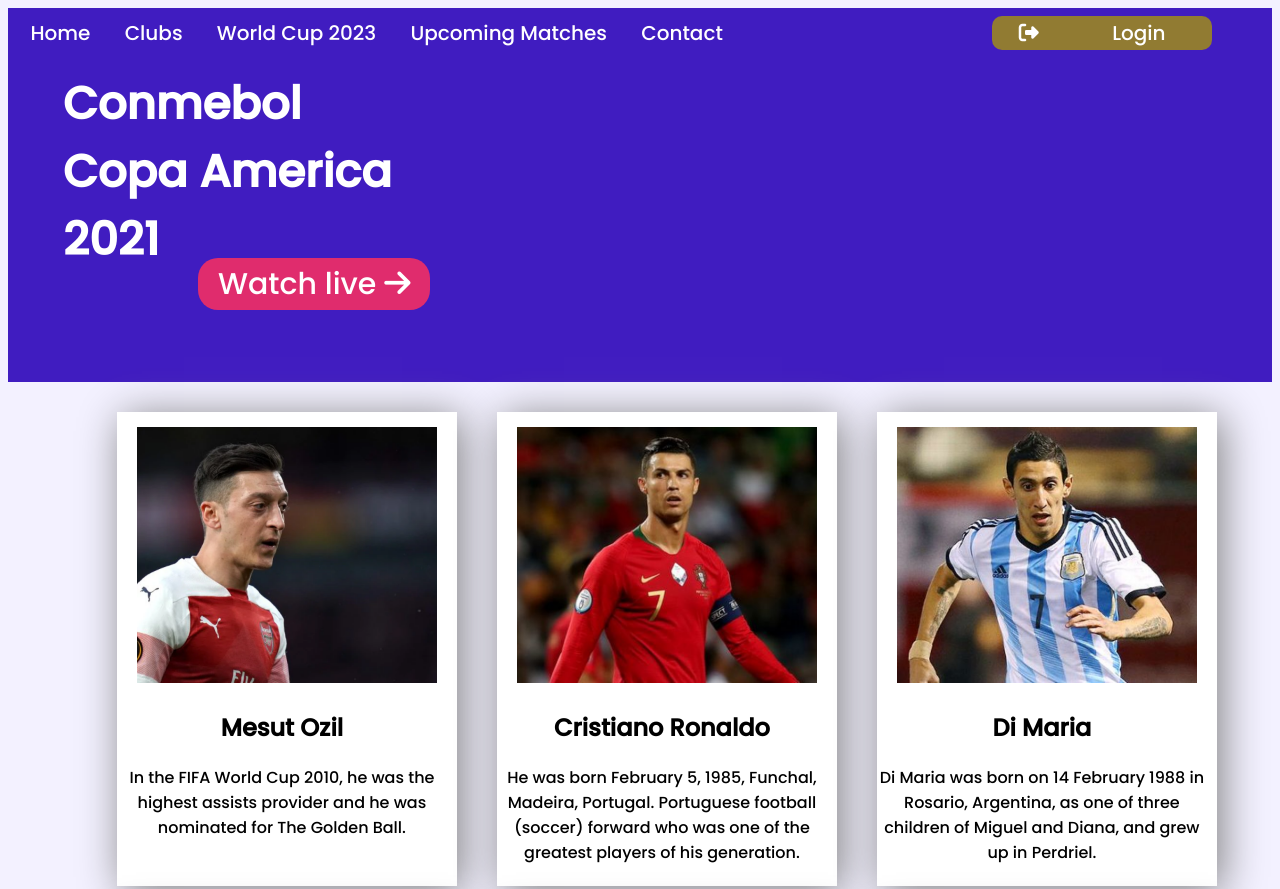
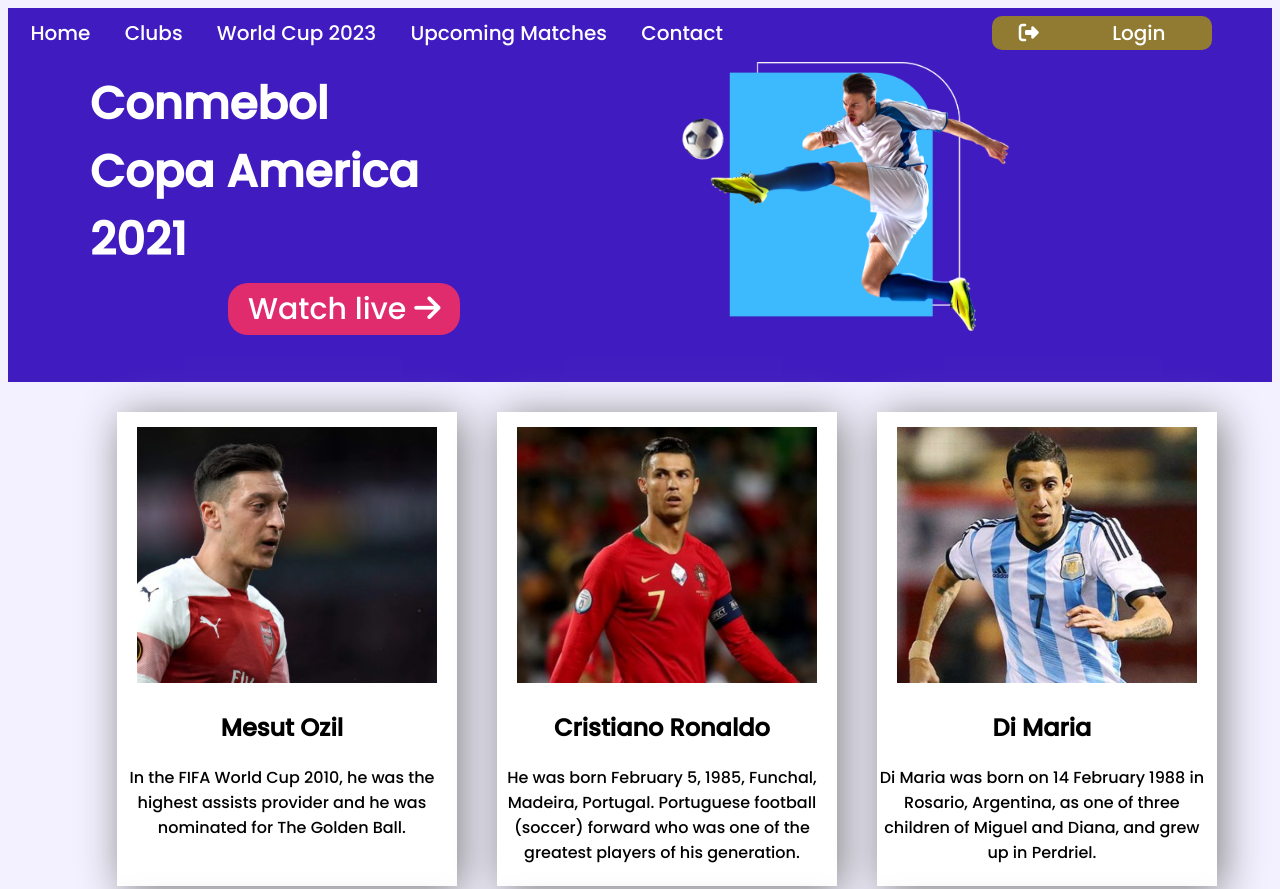
Before and after one commit to md-abu-hanif/secound-assignment, a plain HTML site: page index.html in a window 1280 px wide. Shown: the top 889 px of the page. Drawn offline with Linux system fonts and the light colour scheme.

Commit message:
Alhamdulillah

```diff
--- a/index.html
+++ b/index.html
@@ -20,7 +20,6 @@
 
 <body>
     <section class="banner">
-        <div>
         <!---------
                Header Start
                             -------->
@@ -38,17 +37,17 @@
                     <a href="">Login</a>
                 </span>
             </div>
+        </header>
+
 
         <div class="title">
             <h1>
                 Conmebol Copa America 2021
             </h1>
             <br>
+            <img src="images/players/banner.png" alt="">
         </div>
         <a class="live" href="">Watch live <i class="fas fa-arrow-right"></i></a>
-
-            </header>
-        </div>
     </section>
 
     <!---------
--- a/styles/style.css
+++ b/styles/style.css
@@ -52,6 +52,14 @@
     border-radius: 10px;
 }
 
+.title{
+    display: flex;
+    justify-content: space-around;
+    align-items: center;
+    padding-top: 0px;
+
+}
+
 .title h1{
     width: 27%;
     position: relative;
@@ -60,13 +68,17 @@
     word-wrap: wrap;
     text-align: left;
     color: white;
-    padding-left: 55px;
+    padding-left: 20px;
+}
+.title img{
+    width: 330px;
+    padding-right: 200px;
 }
 
 .live{
     position: relative;
-    left: 190px;
-    bottom: 100px;
+    left: 220px;
+    bottom: 50px;
     font-size: 30px;
     padding: 5px 20px;
     border-radius: 20px;
```
Lines whose indentation alone changed are shown as unchanged.
